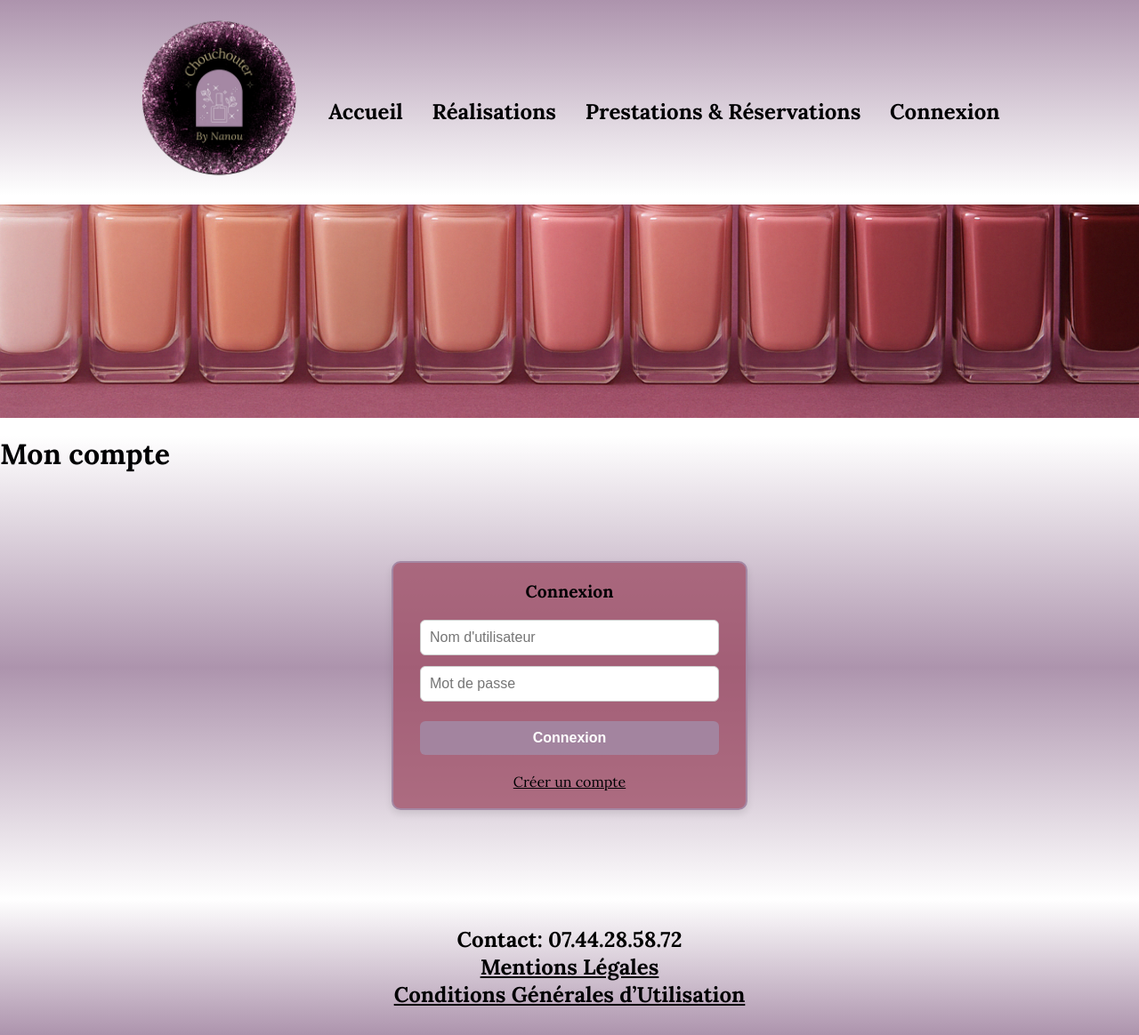
After one commit to Cyril-Gharbi/ChouchouterByNanou, a Flask app: page /login in a window 1280 px wide. The commit adds this page. Shown: the whole page at 89% size. Run offline with Flask 3, Linux system fonts and the light colour scheme.

Commit message:
Nanou_07/05/2025

```diff
--- a/main.py
+++ b/main.py
@@ -1,6 +1,9 @@
-from flask import Flask, render_template
+from flask import Flask, render_template, request, redirect, url_for, session
 
 app = Flask(__name__)
+app.secret_key = "secret_super_secret"
+
+users = {'user1': {'password': 'password123', 'firstname': 'John', 'lastname': 'Doe'}}
 
 @app.route("/")
 def accueil():
@@ -22,5 +25,55 @@ def cgu():
 def mentions():
     return render_template("mentions.html")
 
+@app.route("/connexion")
+def connexion():
+    return render_template("connexion.html")
+
+
+
+# connexion utilisateurs...
+@app.route("/login", methods=["GET", "POST"])
+def login():
+    if request.method == "POST":
+        username = request.form.get("username")
+        password = request.form.get("password")
+
+        if username in users and users[username]['password'] == password:
+            session['user'] = users[username]
+            return redirect(url_for("accueil"))
+
+        return render_template("connexion.html", error="Identifiants incorrects")
+
+    return render_template("connexion.html")
+
+@app.route("/logout")
+def logout():
+    session.pop("user", None)
+    return redirect(url_for("accueil"))
+
+@app.route("/register", methods=["GET", "POST"])
+def register():
+    if request.method == "POST":
+        username = request.form["username"]
+        password = request.form["password"]
+        firstname = request.form["firstname"]
+        lastname = request.form["lastname"]
+
+        if username not in users:
+            users[username] = {
+                "password": password,
+                "firstname": firstname,
+                "lastname": lastname
+            }
+            session["user"] = {
+                "username": username,
+                "firstname": firstname,
+                "lastname": lastname
+            }
+            return redirect(url_for("accueil"))
+        else:
+            return "Nom d'utilisateur déjà utilisé"
+    return render_template("register.html")
+
 if __name__ == "__main__":
     app.run(debug=True)
--- /dev/null
+++ b/static/connexion.css
@@ -0,0 +1,78 @@
+/* Styles généraux pour le formulaire de connexion */
+.login-box {
+    display: flex;
+    flex-direction: column;
+    align-items: center;
+    background-color: rgba(161, 82, 106, 0.8);
+    padding: 20px 30px;
+    border: 2px solid #a488a4;
+    border-radius: 10px;
+    box-shadow: 0 4px 8px rgba(1, 0, 3, 0.1);
+    width: 100%;
+    max-width: 400px; /* Limite la largeur du formulaire */
+    margin: auto; /* Centre le formulaire */
+    margin-top: 100px; /* Espacement au-dessus */
+}
+
+.login-box p {
+    font-weight: bold;
+    font-size: 1.2em;
+    margin-bottom: 20px;
+    color: #000103;
+}
+
+.login-form {
+    display: flex;
+    flex-direction: column;
+    gap: 12px;
+    width: 100%;
+}
+
+.login-form input {
+    padding: 10px;
+    border-radius: 6px;
+    border: 1px solid #ccc;
+    font-size: 1em;
+    width: 100%;
+}
+
+.login-form button {
+    background-color: rgba(164, 136, 164, 0.9);
+    color: white;
+    padding: 10px;
+    border: none;
+    border-radius: 6px;
+    cursor: pointer;
+    margin-top: 10px;
+    font-weight: bold;
+    font-size: 1em;
+    transition: all 0.3s ease;
+    width: 100%;
+}
+
+.login-form button:hover {
+    background-color: #a9a075;
+    box-shadow: 6px 6px 12px rgba(1, 0, 3, 0.3);
+    transform: translateY(-2px);
+}
+
+.login-box a {
+    font-size: 1em;
+    text-decoration: underline;
+    color: #000103;
+    margin-top: 20px;
+    display: block;
+    text-align: center; /* Centrer le lien */
+}
+
+.login-box a:hover {
+    color: #a9a075;
+}
+
+.welcome {
+    margin-top: 20px;
+    font-size: 1em;
+    font-weight: bold;
+    color: #a488a4;
+    text-align: center;
+}
--- a/static/mentions.css
+++ b/static/mentions.css
@@ -5,7 +5,7 @@
     padding: 40px;
     background: #FFFFFF;
     border-radius: 20px;
-    box-shadow: 0 4px 20px rgba(0, 1, 3, 0.1);
+    box-shadow: 0 4px 20px rgba(1, 0, 3, 0.1);
     display: flex;
     flex-direction: column;
     align-items: center;
--- a/static/style.css
+++ b/static/style.css
@@ -4,9 +4,15 @@
     box-sizing: border-box;
 }
 
+
 html, body {
     height: 100%;
     margin: 0;
+    padding: 0;
+    font-family: "Lora", serif;
+    font-optical-sizing: auto;
+    font-weight: weight;
+    font-style: normal;
 }
 
 body {
@@ -24,7 +30,7 @@ body {
     display: flex;
     flex-direction: row;
     justify-content: space-around;
-    align-items: top;
+    align-items: center;
 }
 
 .bloc_logo a {
@@ -34,25 +40,23 @@ body {
 
 main {
     background: linear-gradient(rgba(255, 255, 255), rgba(164, 136, 164, 0.9), rgba(255, 255, 255));
-    color: black;
+    color: #000103;
     padding: 0px 0px 100px 0px;
     margin-top: 20px;
     flex: 1;
 }
 
+.vernis {
+    background-image: url('/static/images/titre.png');
+    width: 100vw;
+    height: 30vh;
+    background-size: cover;
+    background-position: center bottom;
+    background-repeat: no-repeat;
+    margin-top: 10px;
+    overflow: hidden;
+}
 
-h1 {
-    background-image: url('/static/images/titre.png');
-    background-size: cover;
-    background-position: bottom;
-    background-repeat: no-repeat;
-    color: #a9a075;
-    font-size: 2.3em;
-    text-align: center;
-    padding: 200px 0px 10px 0px;
-    margin-bottom: 100px;
-    width: 100%;
-}
 
 footer {
     background: linear-gradient(to bottom, rgba(255, 255, 255, 0.9), rgba(164, 136, 164, 0.9));
--- a/templates/accueil.html
+++ b/templates/accueil.html
@@ -5,6 +5,7 @@
 {% block head %}
 <link rel="stylesheet" href="{{ url_for('static', filename='accueil.css') }}">
 {% endblock %}
+
 
 {% block content %}
 <h1>Bienvenue sur la page d'accueil</h1>
--- a/templates/base.html
+++ b/templates/base.html
@@ -4,6 +4,9 @@
     <meta charset="UTF-8">
     <title>{% block title %}Chouchouter By Nanou{% endblock %}</title>
     <link rel="stylesheet" href="{{ url_for('static', filename='style.css') }}">
+    <link rel="preconnect" href="https://fonts.googleapis.com">
+    <link rel="preconnect" href="https://fonts.gstatic.com" crossorigin>
+    <link href="https://fonts.googleapis.com/css2?family=Lora:ital,wght@0,400..700;1,400..700&display=swap" rel="stylesheet">
     {% block head %}{% endblock %}
 </head>
 <body>
@@ -13,8 +16,10 @@
             <img src="{{ url_for('static', filename='images/Logo.png')}}" alt="Logo" width="180">
             <a class="un" href="{{ url_for('accueil') }}">Accueil</a>
             <a class="deux" href="{{ url_for('portfolio') }}">Réalisations</a>
-            <a class="trois" href="{{ url_for('tarifs') }}">Prestations et Réservations</a>
+            <a class="trois" href="{{ url_for('tarifs') }}">Prestations & Réservations</a>
+            <a class="quatre" href="{{ url_for('connexion') }}">Connexion</a>
         </nav>
+        {% block header %}<div class="vernis"></div>{% endblock %}
     </header>
 
     <main>
@@ -23,9 +28,8 @@
 
     <footer>
         <p class="footer">Contact: 07.44.28.58.72</p>
-        <p><a class="quatre" href="{{ url_for('mentions') }}">Mentions Légales</a></p>
+        <p><a class="cinq" href="{{ url_for('mentions') }}">Mentions Légales</a></p>
         <a href="{{ url_for('cgu') }}">Conditions Générales d’Utilisation</a>
-
     </footer>
 
 </body>
--- /dev/null
+++ b/templates/connexion.html
@@ -0,0 +1,27 @@
+{% extends "base.html" %}
+
+{% block title %}Connexion - Chouchouter By Nanou{% endblock %}
+
+{% block head %}
+<link rel="stylesheet" href="{{ url_for('static', filename='connexion.css') }}">
+{% endblock %}
+
+{% block content %}
+<h1>Mon compte</h1>
+<div class="login-box">
+    {% if not session.get("user") %}
+        <p>Connexion</p>
+        <form action="{{ url_for('login') }}" method="post" class="login-form">
+            <input type="text" name="username" placeholder="Nom d'utilisateur" required>
+            <input type="password" name="password" placeholder="Mot de passe" required>
+            <button type="submit">Connexion</button>
+        </form>
+        <a href="{{ url_for('register') }}">Créer un compte</a>
+    {% else %}
+        <div class="welcome">
+            Bonjour {{ session.user.firstname }} {{ session.user.lastname }} !
+            <a href="{{ url_for('logout') }}">Déconnexion</a>
+        </div>
+    {% endif %}
+</div>
+{% endblock %}
```
Also changed, not shown: base_de_données.sql (added, +9 -0 lines), requirements.txt (added, +40 -0 lines), static/portfolio.css (+16 -59 lines), static/tarifs.css (+25 -4 lines), templates/portfolio.html (+4 -13 lines), templates/register.html (added, +14 -0 lines), templates/tarifs.html (+5 -2 lines), 1 other file.
